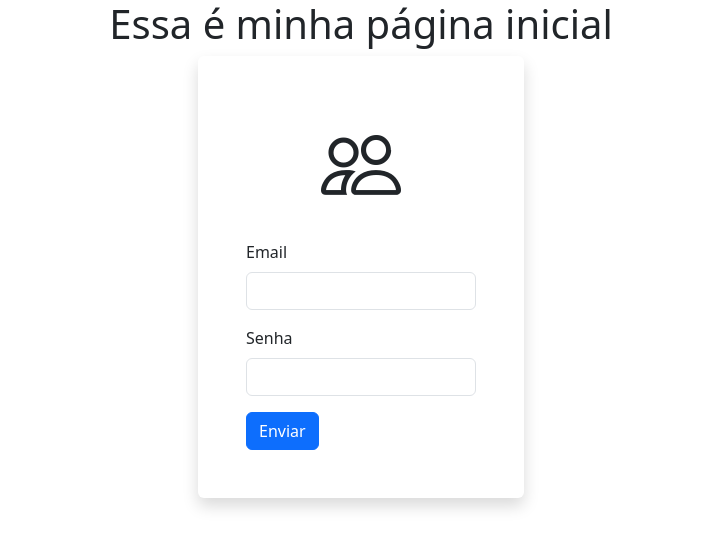
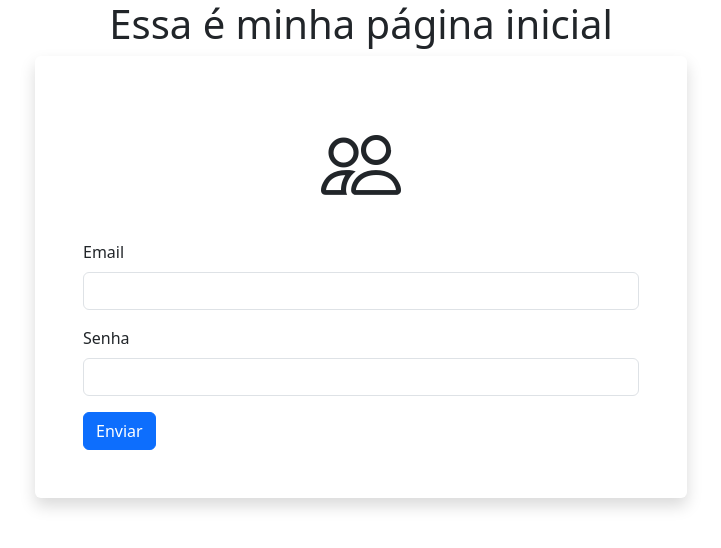
Before and after one commit to Douglas2022/Deploy, a Flask app: page / in a window 1280 px wide. Shown: the top 548 px of the page, without its empty margins (279-1000 px from the left). Run offline with Flask 3, Linux system fonts and the light colour scheme.

Commit message:
Implementação e atualização do deploy

```diff
--- a/templates/index.html
+++ b/templates/index.html
@@ -7,7 +7,7 @@
 
 <div class="containner">
     <div class="row justify-content-center ">
-        <div class="col-3 shadow p-5 rounded-2">
+        <div class="col-12 col-md-6 shadow p-5 rounded-2">
             <form method="post" action="{{url_for('index')}}" >
                 <div class="mb-3">
                     <div class="text-center ">
```
